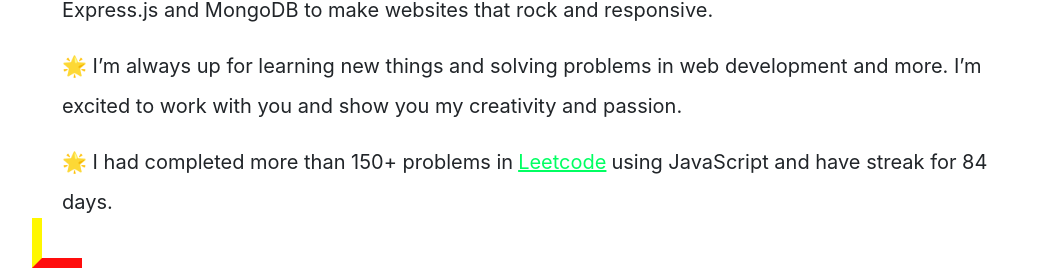
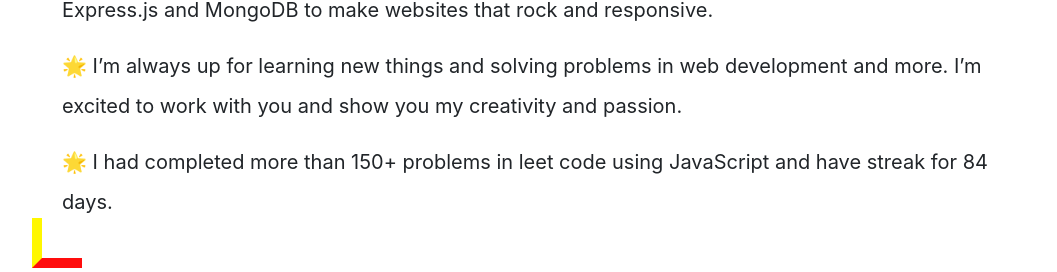
Before and after one commit to tejjgv/portfolio, a React (Create React App) app: page / in a window 1280 px wide. Shown: the part 1094-1366 px from the top of the page, without its empty margins (96-1153 px from the left). Built offline with nearby package versions, Linux system fonts and the light colour scheme.

Commit message:
Update AboutDiv.js

```diff
--- a/src/components/AboutDiv.js
+++ b/src/components/AboutDiv.js
@@ -33,16 +33,8 @@ function AboutMe() {
         creativity and passion.
       </p>
       <p className="about-me-3">
-        🌟 I had completed more than 150+ problems in
-        <a
-          className="about-me-link-1"
-          target="_blank"
-          rel="noopener noreferrer"
-          href="https://leetcode.com/ajayganeshch/"
-        >
-          Leetcode
-        </a>
-        using JavaScript and have streak for 84 days.
+        🌟 I had completed more than 150+ problems in leet code
+          using JavaScript and have streak for 84 days.
       </p>
     </div>
   );
```
